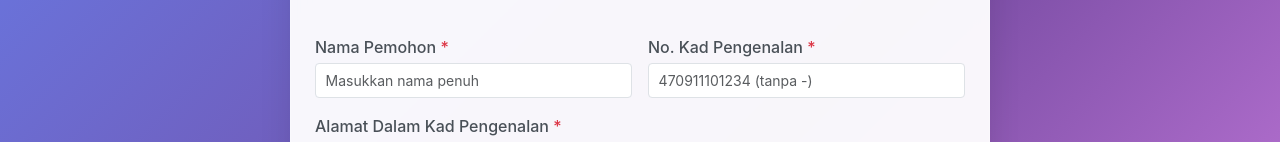
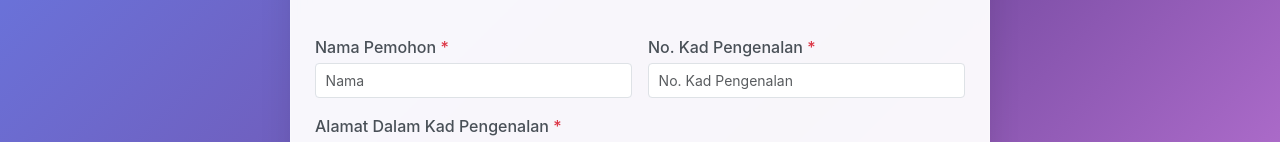
Before and after one commit to ffgamerz/suraudebayu, a React (Vite) app: page / in a window 1280 px wide. Shown: the part 292-434 px from the top of the page. Built offline with nearby package versions, Linux system fonts and the light colour scheme; no server answers.

Commit message:
RegistrationForm: increase placeholder text brightness
- Add inline style color #adb5bd to all input placeholders
- Makes placeholders less prominent, not confusing with filled content

```diff
--- a/src/components/RegistrationForm.tsx
+++ b/src/components/RegistrationForm.tsx
@@ -187,7 +187,8 @@ export default function RegistrationForm() {
                     value={formData.nama_pemohon}
                     onChange={handleChange}
                     onBlur={handleBlur}
-                    placeholder="Masukkan nama penuh"
+                    placeholder="Nama"
+                    style={{ color: '#adb5bd' }}
                   />
                   {touched.nama_pemohon && errors.nama_pemohon && <div className="invalid-feedback">{errors.nama_pemohon}</div>}
                 </div>
@@ -204,7 +205,8 @@ export default function RegistrationForm() {
                     value={formData.no_kad_pengenalan}
                     onChange={handleChange}
                     onBlur={handleBlur}
-                    placeholder="470911101234 (tanpa -)"
+                    placeholder="No. Kad Pengenalan"
+                    style={{ color: '#adb5bd' }}
                   />
                   {touched.no_kad_pengenalan && errors.no_kad_pengenalan && <div className="invalid-feedback">{errors.no_kad_pengenalan}</div>}
                 </div>
@@ -222,6 +224,7 @@ export default function RegistrationForm() {
                   rows={2}
                   value={formData.alamat_dalam_kad_pengenalan}
                   onChange={handleChange}
+                  style={{ color: '#adb5bd' }}
                     onBlur={handleBlur}
                     placeholder="Alamat seperti di kad pengenalan"
                 />
@@ -253,6 +256,7 @@ export default function RegistrationForm() {
                     onChange={handleChange}
                     onBlur={handleBlur}
                     placeholder="DB01-01-01 (Blok-Tingkat-Unit)"
+                    style={{ color: '#adb5bd' }}
                   />
                   {touched.no_unit && errors.no_unit && <div className="invalid-feedback">{errors.no_unit}</div>}
                 </div>
@@ -292,6 +296,7 @@ export default function RegistrationForm() {
                     onChange={handleChange}
                     onBlur={handleBlur}
                     placeholder="0123456789"
+                    style={{ color: '#adb5bd' }}
                   />
                   {touched.no_hp && errors.no_hp && <div className="invalid-feedback">{errors.no_hp}</div>}
                 </div>
@@ -307,6 +312,7 @@ export default function RegistrationForm() {
                     onChange={handleChange}
                     onBlur={handleBlur}
                     placeholder="nama@email.com (optional)"
+                    style={{ color: '#adb5bd' }}
                   />
                   {touched.email && errors.email && <div className="invalid-feedback">{errors.email}</div>}
                 </div>
```
